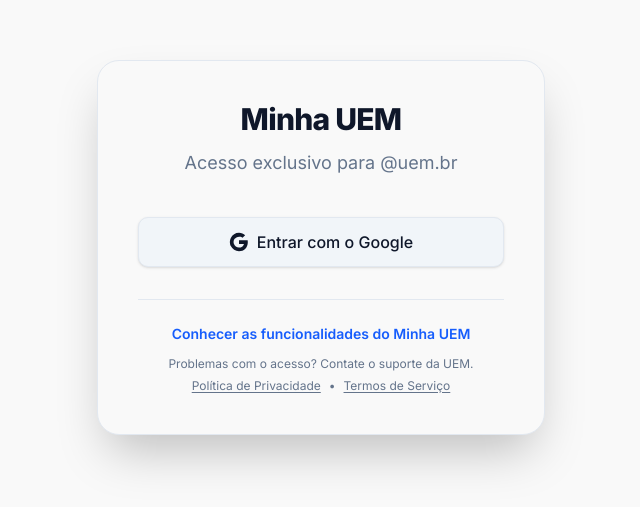
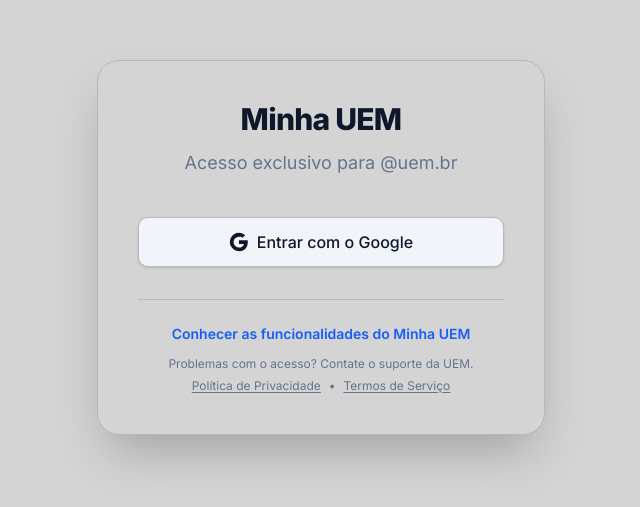
Before and after one commit to GHRodriguess/minha-uem, a Next.js app in the folder frontend/: page /login in a window 1280 px wide. Shown: the part 153-660 px from the top of the page, without its empty margins (319-959 px from the left). Built offline with nearby package versions, Linux system fonts and the light colour scheme; no server answers.

Commit message:
refac: tema_front

```diff
--- a/frontend/app/globals.css
+++ b/frontend/app/globals.css
@@ -15,13 +15,13 @@
   --accent-foreground: #0f172a;
   --destructive: #ef4444;
   --destructive-foreground: #f9f9f9;
-  --border: #e2e8f0;
+  --border: #b8b8b8;
   --input: #e2e8f0;
   --ring: #165dfc;
   --radius: 0.625rem;
   --card: #f9f9f9;
   --card-foreground: #0f172a;
-  --background: #f9f9f9;
+  --background: #d4d4d4;
   --foreground: #0f172a;
   --popover: #f9f9f9;
   --popover-foreground: #0f172a;
```
